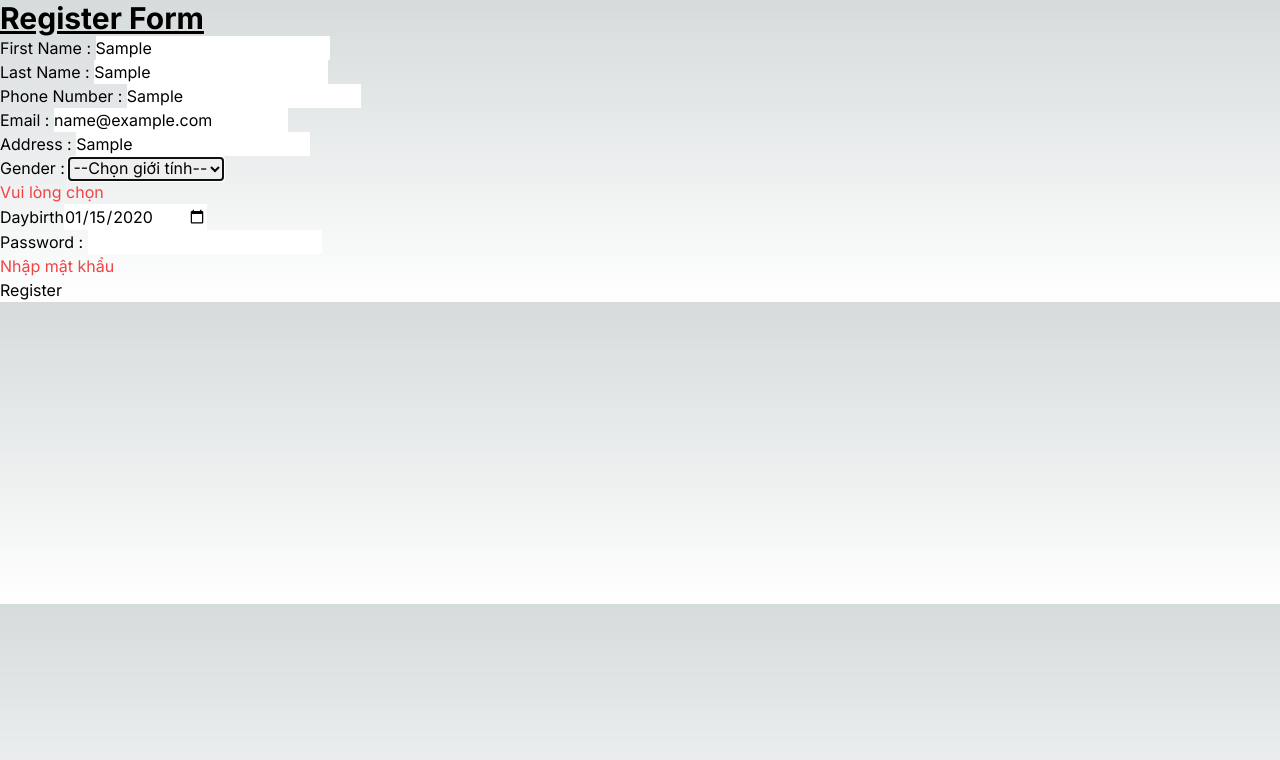
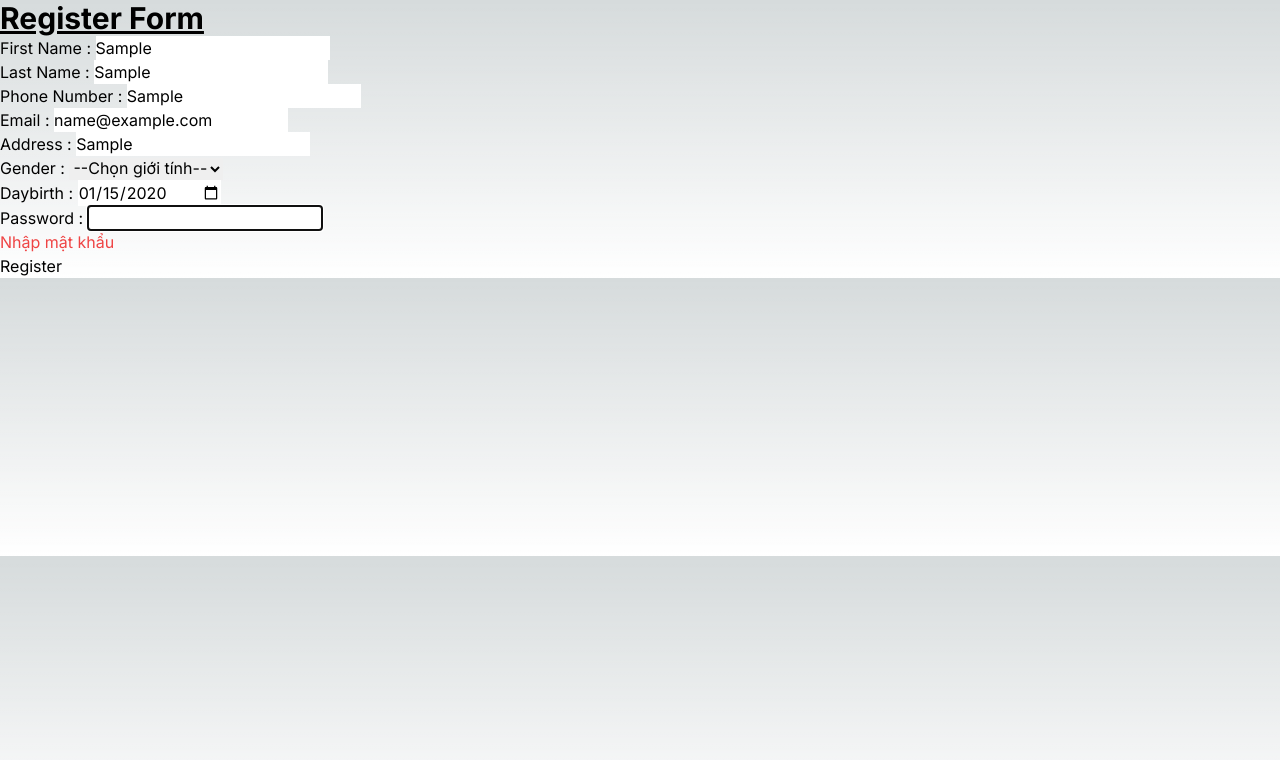
Before and after one commit to NewBewp/MovieNextjs_FE, a Next.js app: page /register in a window 1280 px wide. Both pictures are taken after typing "Sample", "Sample", "Sample", "name@example.com", "Sample", "2020-01-15" into the empty fields and a click on the button "Register". Shown: the top 760 px of the page. Built offline with nearby package versions, Linux system fonts and the light colour scheme.

Commit message:
chua xong custom select UI

```diff
--- a/src/components/auth/login/loginLayout.tsx
+++ b/src/components/auth/login/loginLayout.tsx
@@ -8,9 +8,10 @@ import { toast } from "react-toastify";
 import { userServices } from "@/src/services/userServices";
 import { useRouter } from "next/navigation";
 import { PATH } from "@/src/constant/config";
+import { Input } from "@/src/ui/Input";
 
 export const LoginLayout = () => {
-    const { register: login, handleSubmit, formState: { errors } } = useForm<LoginSchemaType>({
+    const { register : login, handleSubmit, formState: { errors } } = useForm<LoginSchemaType>({
         mode: 'onChange',
         resolver: zodResolver(LoginSchema)
     })
@@ -30,26 +31,8 @@ export const LoginLayout = () => {
     return (
         <form onSubmit={handleSubmit(onSubmit)} >
             <h1 className="text-3xl font-bold underline">Login Form</h1>
-            <div>
-                <label htmlFor="email">Email : </label>
-                <input
-                    type="email"
-                    id="email"
-                    {...login('email')}
-                />
-                {errors.email && <p className="text-red-500">{errors.email.message}</p>}
-
-            </div>
-
-            <div>
-                <label htmlFor="password">Password : </label>
-                <input
-                    type="password"
-                    id="password"
-                    {...login('password')}
-                />
-                {errors.password && <p className="text-red-500">{errors.password.message}</p>}
-            </div>
+            <Input label= 'Email' id = 'email' type = 'email' register={login} error={errors.email?.message}/>
+            <Input label="Password" id="password" type="password" register={login} error={errors.password?.message}/>
             <button type="submit">Login</button>
         </form>
     )
--- a/src/components/auth/register/registerLayout.tsx
+++ b/src/components/auth/register/registerLayout.tsx
@@ -8,6 +8,8 @@ import { toast } from 'react-toastify';
 import { userServices } from "@/src/services/userServices";
 import { PATH } from "@/src/constant/config";
 import { useRouter } from "next/navigation";
+import { Input } from "@/src/ui/Input";
+import { Select } from "@/src/ui/Select";
 
 export const RegisterLayout = () => {
   const { register, handleSubmit, formState: { errors } } = useForm<RegisterSchemaType>({
@@ -38,85 +40,14 @@ export const RegisterLayout = () => {
   return (
     <form onSubmit={handleSubmit(onSubmit)}>
       <h1 className="text-3xl font-bold underline">Register Form</h1>
-      <div>
-        <label htmlFor="first_name">First Name : </label>
-        <input
-          type="text"
-          id="first_name"
-          {...register('first_name')}
-        />
-        {errors.first_name && <p className="text-red-500">{errors.first_name.message}</p>}
-      </div>
-
-      <div>
-        <label htmlFor="last_name">Last Name : </label>
-        <input
-          type="text"
-          id="last_name"
-          {...register("last_name")}
-        />
-        {errors.last_name && <p className="text-red-500">{errors.last_name.message}</p>}
-      </div>
-
-      <div>
-        <label htmlFor="phone_number">Phone Number : </label>
-        <input
-          type="text"
-          id="phone_number"
-          {...register("phone_number")}
-        />
-        {errors.phone_number && <p className="text-red-500">{errors.phone_number.message}</p>}
-      </div>
-
-      <div>
-        <label htmlFor="email">Email : </label>
-        <input
-          type="email"
-          id="email"
-          {...register("email")}
-        />
-        {errors.email && <p className="text-red-500">{errors.email.message}</p>}
-      </div>
-
-      <div>
-        <label htmlFor="address">Address : </label>
-        <input
-          type="text"
-          id="address"
-          {...register("address")}
-        />
-        {errors.address && <p className="text-red-500">{errors.address.message}</p>}
-      </div>
-
-      <div>
-        <label htmlFor="gender">Gender : </label>
-        <select id="gender" {...register("gender")}>
-          <option value="">--Chọn giới tính--</option>
-          <option value="male">Nam</option>
-          <option value="female">Nữ</option>
-        </select>
-        {errors.gender && <p className="text-red-500">{errors.gender.message}</p>}
-      </div>
-
-      <div>
-        <label htmlFor="daybirth">Daybirth</label>
-        <input
-          type="date"
-          id="daybirth"
-          {...register("daybirth")}
-        />
-        {errors.daybirth && <p className="text-red-500">{errors.daybirth?.message}</p>}
-      </div>
-
-      <div>
-        <label htmlFor="password">Password : </label>
-        <input
-          type="password"
-          id="password"
-          {...register("password")}
-        />
-        {errors.password && <p className="text-red-500">{errors.password.message}</p>}
-      </div>
+      <Input label="First Name" id="first_name" type="text" register={register} error={errors.first_name?.message}/>
+      <Input label="Last Name" id="last_name" type="text" register={register} error={errors.last_name?.message}/>
+      <Input label="Phone Number" id="phone_number" type="text" register={register} error={errors.phone_number?.message}/>
+      <Input label="Email" id="email" type="email" register={register} error={errors.email?.message}/>
+      <Input label="Address" id="address" type="text" register={register} error={errors.address?.message}/>
+      <Select/>
+      <Input label="Daybirth" id="daybirth" type="date" register={register} error={errors.daybirth?.message}/>
+      <Input label="Password" id="password" type="password" register={register} error={errors.password?.message}/>
       <button type="submit">Register</button>
     </form>
   );
--- /dev/null
+++ b/src/ui/Input.tsx
@@ -0,0 +1,24 @@
+import React, { HTMLInputTypeAttribute } from 'react'
+import { UseFormRegister } from 'react-hook-form'
+
+type InputPropertys = {
+    label: string,
+    id: string,
+    type: HTMLInputTypeAttribute,
+    register: UseFormRegister<any>,
+    error?: string,
+}
+
+export const Input = ({label,id,type,register,error}:InputPropertys) => {
+    return (
+        <div>
+            {<label htmlFor={id}>{label} : </label>}
+            <input
+                id={id}
+                type={type}
+            {...register(id)}
+            />
+            {!!error && <p className="text-red-500">{error}</p>}
+        </div>
+    )
+}
--- /dev/null
+++ b/src/ui/Select.tsx
@@ -0,0 +1,22 @@
+import React from 'react'
+
+type SelectPropertys = {
+    label: string,
+    id:string,
+}
+
+export const Select = ({}:SelectPropertys) => {
+    return (
+        <div>
+            <label htmlFor="gender">Gender : </label>
+            <select id="gender"
+                // {...register("gender")}
+            >
+                <option value="">--Chọn giới tính--</option>
+                <option value="male">Nam</option>
+                <option value="female">Nữ</option>
+            </select>
+            {/* {errors.gender && <p className="text-red-500">{errors.gender.message}</p>} */}
+        </div>
+    )
+}
```
